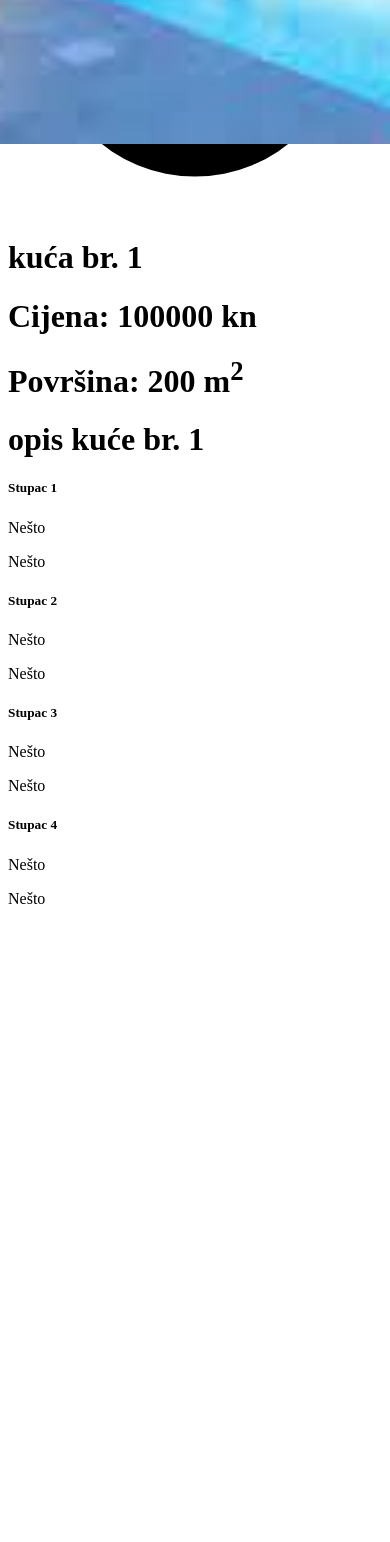
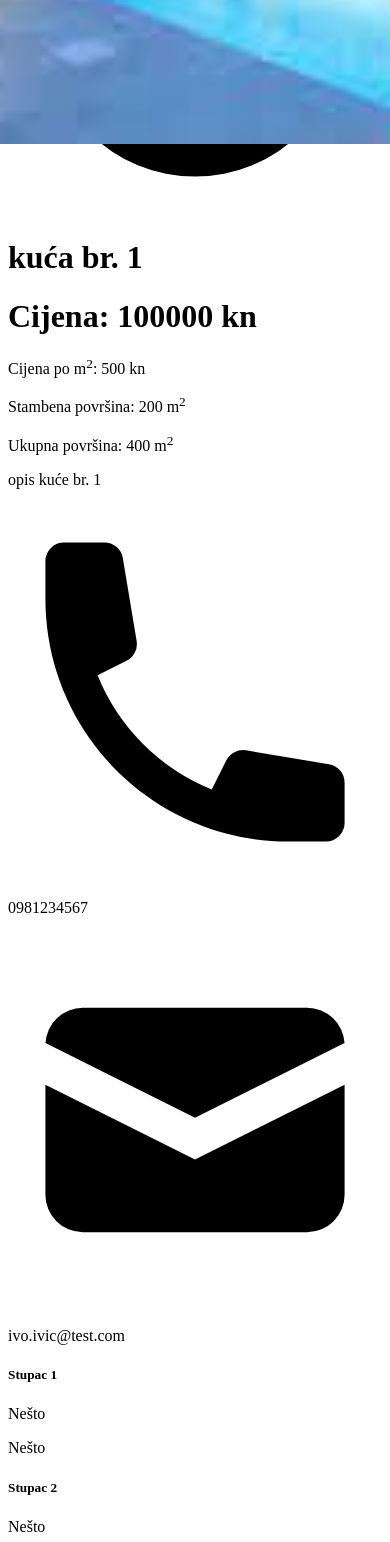
Before and after one commit to Maaaarko/nekretnine, a Next.js app: page /listing/1 in a window 390 px wide. Shown: the part 700-2242 px from the top of the page. Before the commit the page ends 1624 px from the top, so only its background shows below. Built offline with nearby package versions, Linux system fonts and the light colour scheme; what @badrap/bar-of-progress would draw is missing.

Commit message:
styling listing page

```diff
--- a/dummy/listings.js
+++ b/dummy/listings.js
@@ -5,16 +5,23 @@ const listings = [
         description: "opis kuće br. 1",
         image: "/images/listings/kuca1.jpg",
         size: 200,
+        sizeTotal: 400,
         price: 100000,
+        contactNumber: "0981234567",
+        contactEmail: "ivo.ivic@test.com",
         id: 1,
     },
     {
         type: "kuće",
         title: "kuća br. 2",
-        description: "opis kuće br. 2",
+        description:
+            "Ovo je opis kuće br. 2. Ova kuća je baš lijepa. U nju stane cijeeeeela obitelj. I pas. I mačka. I baka. I deda. I svi. U njoj ima puno soba. Sto plus sto je dvjesto. Dva na treću je osam. Ovo je jako zabavno za pisat. Tralala. Još moram smislit malo teksta da vidim kak će izgledat. Tralalala. Zasad mi se sviđa kako ovo izgleda.",
         image: "/images/listings/kuca2.jpg",
         size: 200,
+        sizeTotal: 400,
         price: 200000,
+        contactNumber: "0981234567",
+        contactEmail: "ivo.ivic@test.com",
         id: 2,
     },
     {
@@ -23,7 +30,10 @@ const listings = [
         description: "opis kuće br. 3",
         image: "/images/listings/kuca3.jpg",
         size: 200,
+        sizeTotal: 400,
         price: 300000,
+        contactNumber: "0981234567",
+        contactEmail: "ivo.ivic@test.com",
         id: 3,
     },
     {
@@ -32,7 +42,10 @@ const listings = [
         description: "opis kuće br. 4",
         image: "/images/listings/kuca4.jpg",
         size: 200,
+        sizeTotal: 400,
         price: 400000,
+        contactNumber: "0981234567",
+        contactEmail: "ivo.ivic@test.com",
         id: 4,
     },
     {
@@ -41,7 +54,10 @@ const listings = [
         description: "opis kuće br. 5",
         image: "/images/listings/kuca5.jpg",
         size: 200,
+        sizeTotal: 400,
         price: 500000,
+        contactNumber: "0981234567",
+        contactEmail: "ivo.ivic@test.com",
         id: 5,
     },
     {
@@ -50,7 +66,10 @@ const listings = [
         description: "opis stana br. 1",
         image: "/images/listings/stan1.jpg",
         size: 200,
+        sizeTotal: 400,
         price: 300000,
+        contactNumber: "0981234567",
+        contactEmail: "ivo.ivic@test.com",
         id: 6,
     },
     {
@@ -59,7 +78,10 @@ const listings = [
         description: "opis stana br. 2",
         image: "/images/listings/stan2.jpg",
         size: 200,
+        sizeTotal: 400,
         price: 400000,
+        contactNumber: "0981234567",
+        contactEmail: "ivo.ivic@test.com",
         id: 7,
     },
     {
@@ -68,7 +90,10 @@ const listings = [
         description: "opis kuće br. 3",
         image: "/images/listings/stan3.jpg",
         size: 200,
+        sizeTotal: 400,
         price: 500000,
+        contactNumber: "0981234567",
+        contactEmail: "ivo.ivic@test.com",
         id: 8,
     },
 ]
--- a/pages/listing/[id].js
+++ b/pages/listing/[id].js
@@ -1,5 +1,6 @@
 import React, { useEffect, useState } from "react"
 import Image from "next/image"
+import { PhoneIcon, MailIcon } from "@heroicons/react/solid"
 import { getAllListingIds, getListingData } from "../../dummy/listings"
 import Box from "../../components/Box"
 import Header from "../../components/Header"
@@ -9,32 +10,62 @@ const Listing = ({ listingData }) => {
     return (
         <>
             <Header />
-            <Box className="bg-gray-100 m-10 p-5">
-                <h1 className="px-5">{listingData.title}</h1>
-                <Box className=" m-5 p-2 w-2/3">
+            <Box className="bg-gray-100 mx-2 my-4 p-1 md:m-10 md:p-5">
+                <h1 className="text-3xl m-5 p-2 font-bold mt-2">
+                    {listingData.title}
+                </h1>
+                <div className="grid grid-cols-1 md:grid-cols-4">
+                    <div className="col-span-3">
+                        <Box className="m-5 p-1">
                             <div className="relative flex-shrink-0 pb-1/2">
                                 <Image
                                     src={listingData.image}
                                     layout="fill"
                                     objectFit="cover"
-                            className="rounded-3xl"
+                                    className="rounded"
                                 />
                             </div>
                         </Box>
-                <div className="grid grid-cols-1 lg:grid-cols-2">
-                    <Box className="bg-gray-50 m-5 p-3 px-8 h-32">
+
+                        <Box className="bg-gray-50 m-5 p-3 px-6">
                             <h1>Cijena: {listingData.price} kn</h1>
+                            <p>
+                                Cijena po m<sup>2</sup>:{" "}
+                                {Math.round(
+                                    listingData.price / listingData.size
+                                )}{" "}
+                                kn
+                            </p>
+                            <p>
+                                Stambena površina: {listingData.size} m
+                                <sup>2</sup>
+                            </p>
                         </Box>
-                    <Box className="bg-gray-50 m-5 px-8 p-3">
-                        <h1>
-                            Površina: {listingData.size} m<sup>2</sup>
-                        </h1>
+                        <Box className="bg-gray-50 m-5 px-6 p-3">
+                            <p>
+                                Ukupna površina: {listingData.sizeTotal} m
+                                <sup>2</sup>
+                            </p>
+                        </Box>
+
+                        <div className="flex w-full">
+                            <Box className="bg-gray-50 flex w-full m-5 p-3 px-6">
+                                <p>{listingData.description}</p>
                             </Box>
                         </div>
-                <div className="flex w-full">
-                    <Box className="bg-gray-50 flex w-full m-5 p-3 px-8">
-                        <h1>{listingData.description}</h1>
+                    </div>
+                    <div>
+                        <Box className="bg-gray-50 m-5 p-3 px-6 ">
+                            <div className="flex items-center space-x-3 py-2">
+                                <PhoneIcon className="h-4" />
+                                <p>{listingData.contactNumber}</p>
+                            </div>
+                            <div className="flex items-center space-x-3 py-2">
+                                <MailIcon className="h-4" />
+                                <p>{listingData.contactEmail}</p>
+                            </div>
                         </Box>
+                    </div>
                 </div>
             </Box>
             <Footer />
```
Lines whose indentation alone changed are shown as unchanged.
